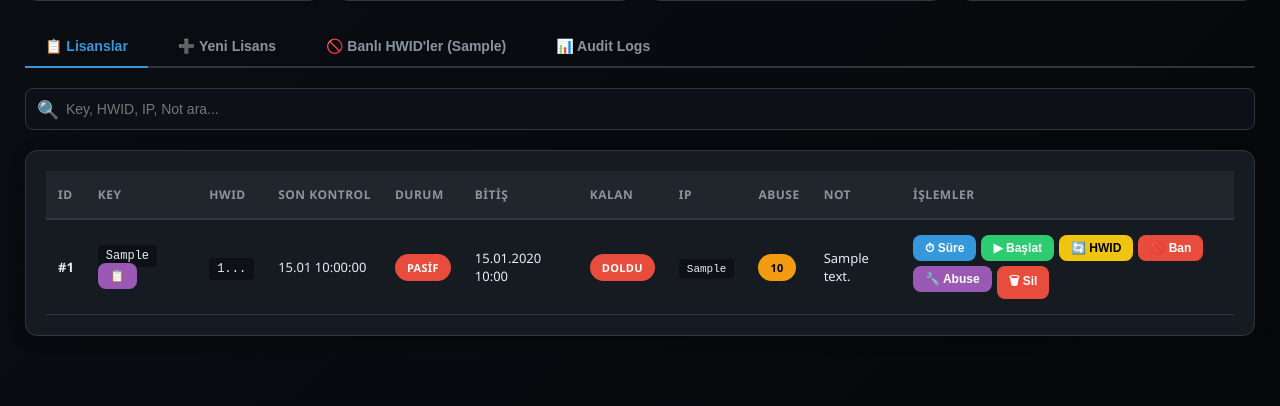
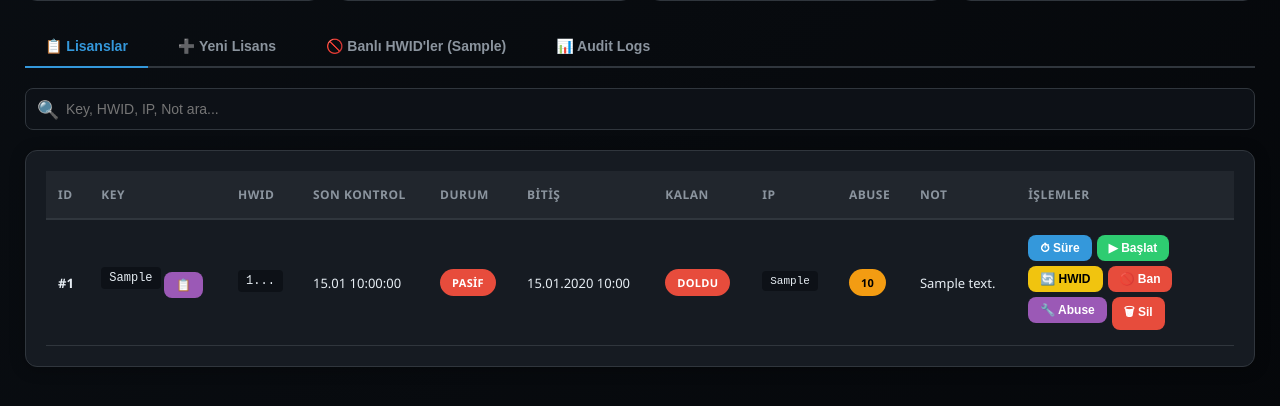
Before and after one commit to 00printrandom11/license-api, a FastAPI app: template templates/panel.html in a window 1280 px wide. Shown: the part 277-683 px from the top of the page. Run offline with FastAPI, Linux system fonts and the light colour scheme; the template is opened without the code that fills it: most values are stand-ins (such as "Sample title", 1, 10 or a date in 2020); parts of the project's set-up code (start-up, migrations or seed data) failed here and were passed over.

Commit message:
🕐 UTC+3 stanbul, 🔐 Login: Admin/27761991Pp!, 🎨 Panel tasarım düzeltmeleri

```diff
--- a/main.py
+++ b/main.py
@@ -40,8 +40,8 @@ app.add_middleware(
 
 templates = Jinja2Templates(directory="templates")
 
-ADMIN_USERNAME = os.getenv("ADMIN_USERNAME", "admin")
-ADMIN_PASSWORD = os.getenv("ADMIN_PASSWORD", "admin123")
+ADMIN_USERNAME = os.getenv("ADMIN_USERNAME", "Admin")
+ADMIN_PASSWORD = os.getenv("ADMIN_PASSWORD", "27761991Pp!")
 
 # 🔒 PANEL IP KISITLAMASI - Sadece bu IP'ler girebilir!
 # Render.com Environment Variables'a ekle: ALLOWED_PANEL_IPS=95.70.194.254
@@ -156,7 +156,8 @@ def is_hwid_banned(db: Session, hwid: str) -> bool:
 # TIME (TEK OTORİTE)
 # =========================
 def server_utcnow() -> datetime:
-    return datetime.now(timezone.utc).replace(tzinfo=None)
+    """Türkiye saati (UTC+3 İstanbul)"""
+    return datetime.now(timezone(timedelta(hours=3))).replace(tzinfo=None)
 
 # =========================
 # IP / AUTH
@@ -198,10 +199,12 @@ async def root():
 # =========================
 @app.get("/api/time")
 async def api_time():
-    now = datetime.now(timezone.utc)
+    """Türkiye saati (UTC+3)"""
+    now = datetime.now(timezone(timedelta(hours=3)))
     return {
         "utc_timestamp": now.timestamp(),
-        "utc_iso": now.isoformat()
+        "utc_iso": now.isoformat(),
+        "timezone": "Europe/Istanbul (UTC+3)"
     }
 
 # =========================
@@ -287,7 +290,7 @@ async def api_activate(
     return {
         "status": "active",
         "remaining_seconds": remaining,
-        "server_timestamp": datetime.now(timezone.utc).timestamp()
+        "server_timestamp": datetime.now(timezone(timedelta(hours=3))).timestamp()
     }
 
 @app.post("/api/check")
@@ -326,7 +329,7 @@ async def api_check(
     return {
         "status": "active",
         "remaining_seconds": remaining,
-        "server_timestamp": datetime.now(timezone.utc).timestamp()
+        "server_timestamp": datetime.now(timezone(timedelta(hours=3))).timestamp()
     }
 
 # =========================
--- a/templates/panel.html
+++ b/templates/panel.html
@@ -190,6 +190,19 @@ white-space:nowrap;
 td{
 padding:15px 12px;
 border-bottom:1px solid var(--border);
+max-width:200px;
+overflow:hidden;
+text-overflow:ellipsis;
+white-space:nowrap;
+vertical-align:middle;
+}
+
+td .code{
+max-width:150px;
+display:inline-block;
+overflow:hidden;
+text-overflow:ellipsis;
+white-space:nowrap;
 }
 
 tbody tr{
@@ -198,6 +211,11 @@ transition:background .2s;
 
 tbody tr:hover{
 background:rgba(255,255,255,.03);
+}
+
+tbody tr:hover td{
+overflow:visible;
+white-space:normal;
 }
 
 .badge{
```
Also changed, not shown: models.py (+6 -3 lines), PASIF_LISANS.txt (added).
